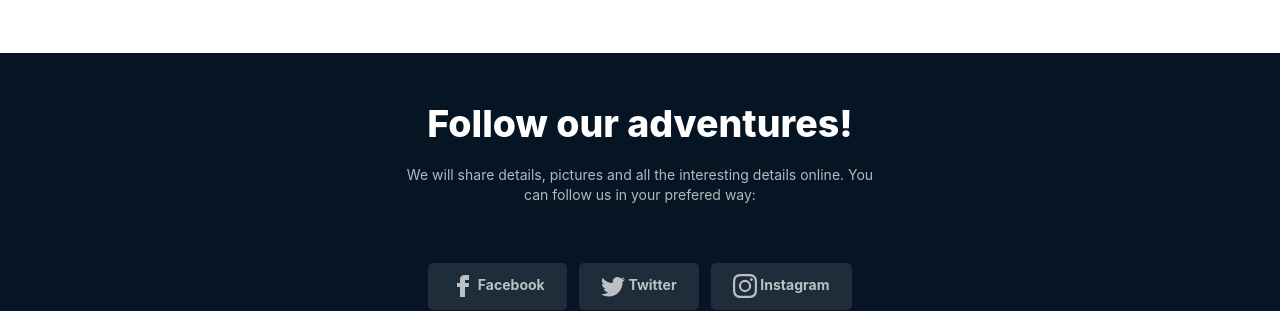
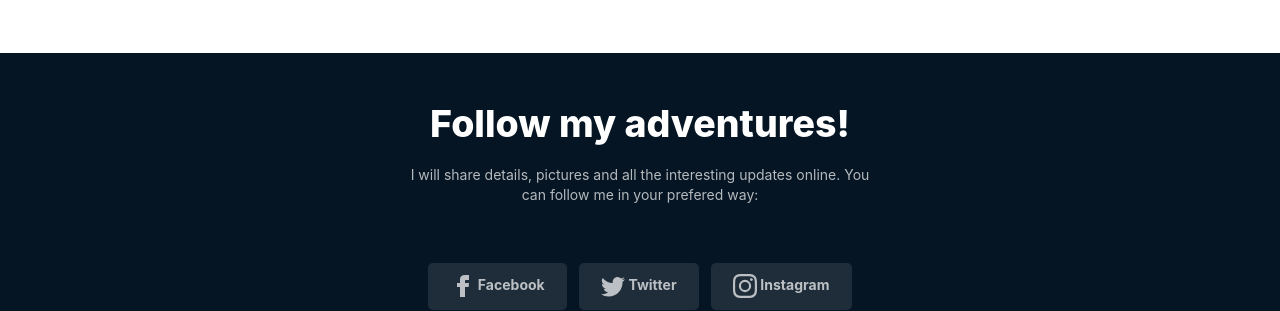
Before and after one commit to karolismieliauskas/thecoldestride.com, a Jekyll site: the page built from pages/thanks.html, in a window 1280 px wide and 900 px high, scrolled down 401 px. Shown: the part 450-761 px from the top of the window. Built offline with Jekyll 4.4.1, drawn with Linux system fonts in a browser that asks for light colours.

Commit message:
Update footer.yml

```diff
--- a/_data/footer.yml
+++ b/_data/footer.yml
@@ -1,5 +1,5 @@
-title: Follow our adventures!
-subtitle: "We will share details, pictures and all the interesting details online. You can follow us in your prefered way:"
+title: Follow my adventures!
+subtitle: "I will share details, pictures and all the interesting updates online. You can follow me in your prefered way:"
 meta:
   title: The Coldest Ride.
   subtitle: Reaching coldest spot on earth on motorbikes
```
